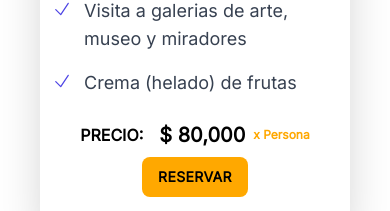
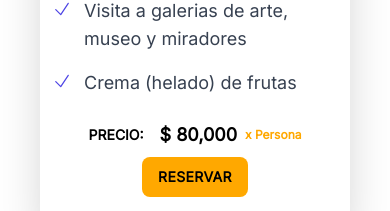
Before and after one commit to szuluaga-beep/chimba-tours, a Next.js app: page / in a window 390 px wide. Shown: the part 1540-1751 px from the top of the page. Built offline with nearby package versions, Linux system fonts and the light colour scheme.

Commit message:
ajuste estilos

```diff
--- a/components/Tour.tsx
+++ b/components/Tour.tsx
@@ -44,8 +44,8 @@ const Tour: FC<Props> = ({ tour }) => {
       <div className='my-2 flex gap-2 flex-col items-center md:flex-row justify-between p-4'>
         <div className='flex items-center gap-2 '>
 
-          <span className='mr-2 uppercase font-extrabold'>Precio:</span>
-          <p className='font-extrabold text-xl md:text-2xl'>{`$ ${tour.price.toLocaleString('es-MX')}`}</p>
+          <span className='mr-2 uppercase font-extrabold text-sm'>Precio:</span>
+          <p className='font-extrabold text-lg md:text-2xl'>{`$ ${tour.price.toLocaleString('es-MX')}`}</p>
           <p className='text-primary font-extrabold text-xs'>x Persona</p>
         </div>
         <a href='https://api.whatsapp.com/send/?phone=573023698461&text&type=phone_number&app_absent=0' target='_blank' className='flex h-10 tracking-wide
```
